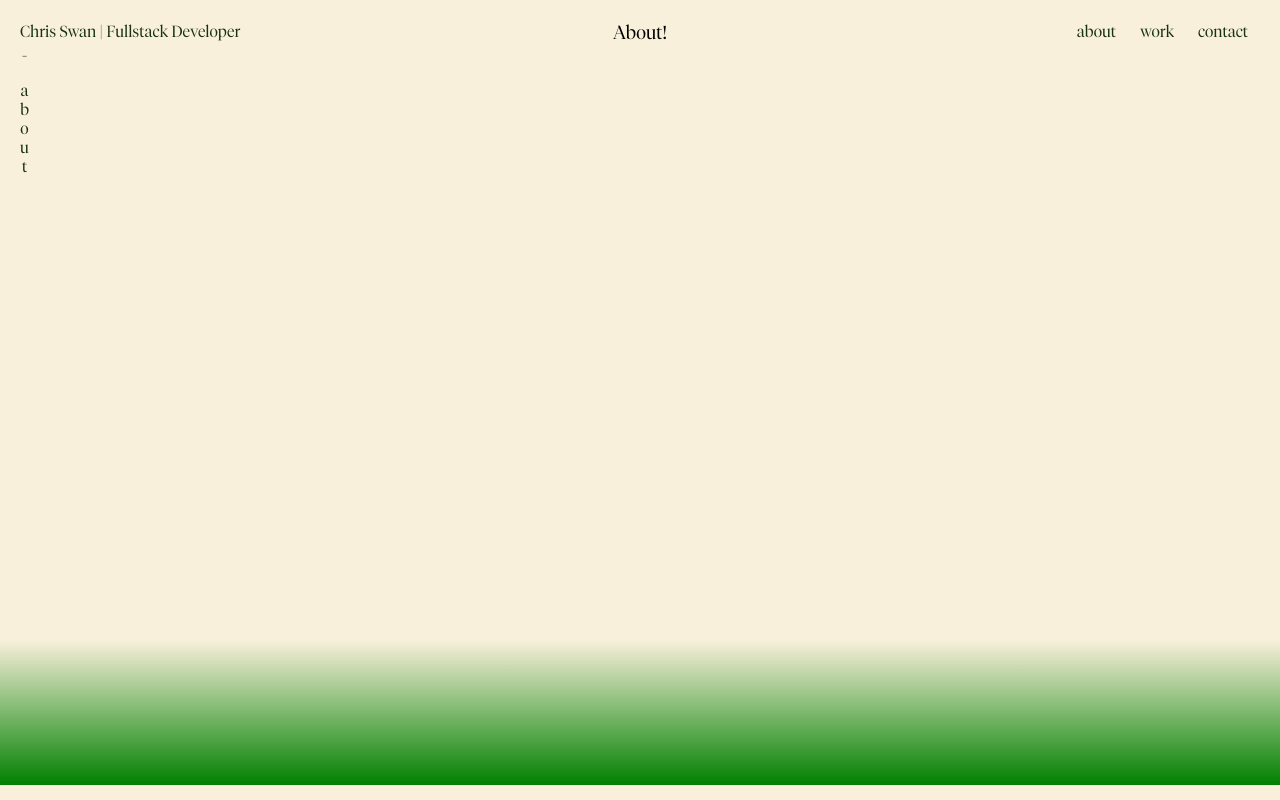
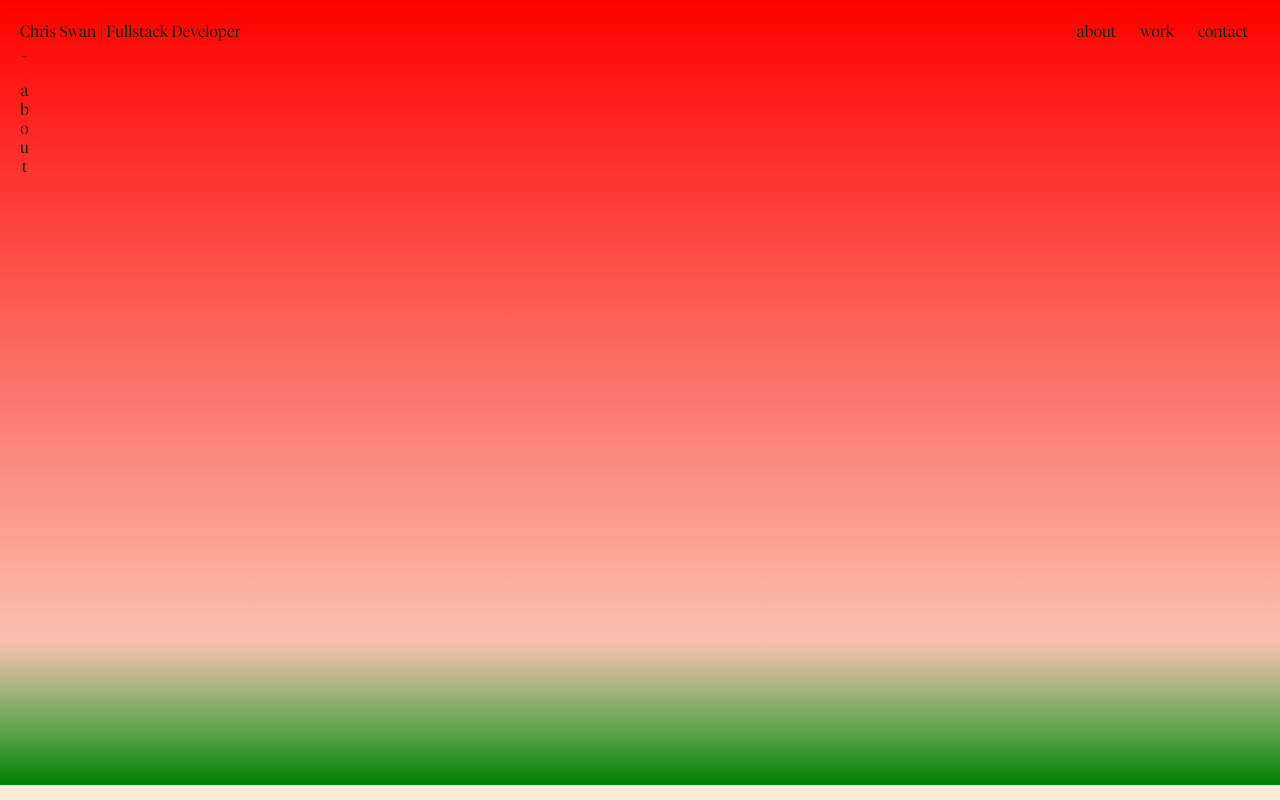
Before and after one commit to Chrisp-Swanch/personal-website, a React (Vite) app: page / in a window 1280 px wide. Shown: the top 800 px of the page. Built offline with nearby package versions, Linux system fonts and the light colour scheme.

Commit message:
working on scroll section detection

```diff
--- a/src/components/About.tsx
+++ b/src/components/About.tsx
@@ -1,18 +1,50 @@
+import { useEffect, useRef, useState } from 'react'
+import { defaultElement } from '../util'
+
+type Entries = any[]
+
+// const defaultElement =
+//   window.document.getElementsByClassName('views-container')[0]
+
 function About() {
-  const handleMouseOver = () => {
-    console.log('About Page!')
-  }
+  const [currentElement, setCurrentElement] = useState({})
+
+  const elementRef = useRef(null)
+  const { current } = elementRef
+
+  useEffect(() => {
+
+    setCurrentElement(defaultElement)
+
+    const handleScroll = (entries: Entries) => {
+      entries.forEach((entry) => {
+        console.log(
+          'intersecting ' + entry.target.id + ': ' + entry.isIntersecting
+        )
+      })
+    }
+
+    const observer = new IntersectionObserver(handleScroll, {
+      root: defaultElement,
+      threshold: 0.5, // Adjust as needed
+    })
+
+    if (current) {
+      observer.observe(current)
+    }
+
+    return () => {
+      if (current) {
+        observer.unobserve(current)
+      }
+    }
+  }, [elementRef, currentElement])
 
   return (
-    <section
-      onMouseOver={handleMouseOver}
-      onFocus={handleMouseOver}
-      className="section-container__about"
-      id="about"
-    >
-      <div className="section-container__about__content">
+    <section ref={elementRef} className="section-container__about" id="about">
+      {/* <div className="section-container__about__content">
         <h1>About!</h1>
-      </div>
+      </div> */}
     </section>
   )
 }
--- a/src/components/Work.tsx
+++ b/src/components/Work.tsx
@@ -1,6 +1,6 @@
 function Work() {
   const handleMouseOver = () => {
-    console.log('Work Page!')
+    // console.log('Work Page!')
   }
 
   return (
--- a/src/styles/index.scss
+++ b/src/styles/index.scss
@@ -112,6 +112,7 @@ a {
       justify-content: center;
       width: 100%;
       height: 100vh;
+      background-image: linear-gradient(to top, transparent, red);
 
       &__content {
         position: fixed;
--- /dev/null
+++ b/src/util.ts
@@ -0,0 +1,3 @@
+import { useRef } from "react"
+
+export const defaultElement = window.document.getElementsByClassName('views-container')[0]
```
Also changed, not shown: src/components/Contact.tsx (+1 -18 lines).
